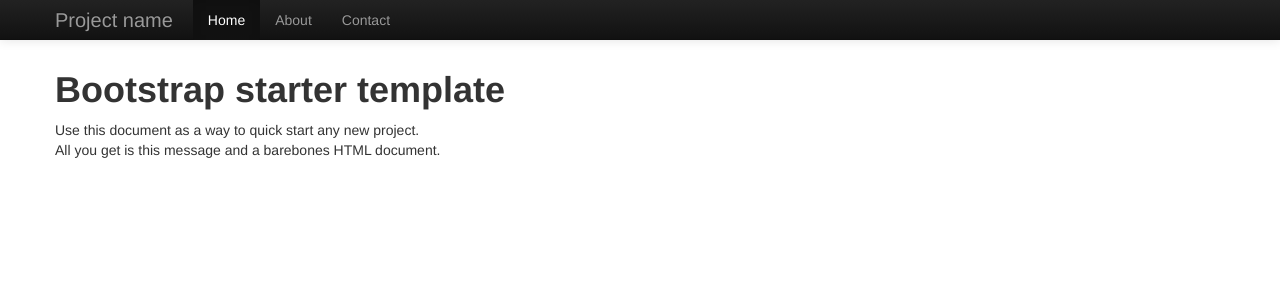
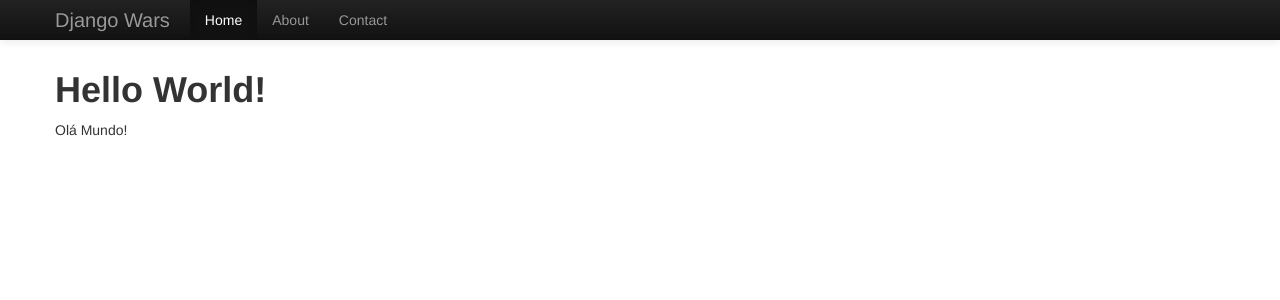
Before and after one commit to frenetic/django-wars, a Django app: page / in a window 1280 px wide. Shown: the top 300 px of the page. Run offline with Django 3.2, Linux system fonts and the light colour scheme; some libraries are stand-ins or nearby versions.

Commit message:
O projeto agora, em sua página inicial exibe a menagem HELLO WORLD!

```diff
--- a/djangowars/templates/index.html
+++ b/djangowars/templates/index.html
@@ -1,3 +1,4 @@
+{% load staticfiles %}
 <!DOCTYPE html>
 <html lang="en">
     <head>
@@ -8,13 +9,14 @@
         <meta name="author" content="">
 
         <!-- Le styles -->
-    <link href="assets/css/bootstrap.css" rel="stylesheet">
+        <link href="{% static 'assets/css/bootstrap.css' %}" rel="stylesheet">
         <style>
         body {
             padding-top: 60px; /* 60px to make the container go all the way to the bottom of the topbar */
         }
         </style>
-    <link href="assets/css/bootstrap-responsive.css" rel="stylesheet">
+
+        <link href="{% static 'assets/css/bootstrap-responsive.css' %}" rel="stylesheet">
 
         <!-- Le HTML5 shim, for IE6-8 support of HTML5 elements -->
         <!--[if lt IE 9]>
@@ -22,11 +24,10 @@
         <![endif]-->
 
         <!-- Le fav and touch icons -->
-    <link rel="shortcut icon" href="assets/ico/favicon.ico">
+        <link rel="shortcut icon" href="{% static 'assets/ico/favicon.ico' %}">
     </head>
 
     <body>
-
         <div class="navbar navbar-inverse navbar-fixed-top">
             <div class="navbar-inner">
                 <div class="container">
@@ -35,7 +36,8 @@
                         <span class="icon-bar"></span>
                         <span class="icon-bar"></span>
                     </a>
-          <a class="brand" href="#">Project name</a>
+                    <a class="brand" href="#">Django Wars</a>
+
                     <div class="nav-collapse collapse">
                         <ul class="nav">
                             <li class="active"><a href="#">Home</a></li>
@@ -47,29 +49,27 @@
             </div>
         </div>
 
+
         <div class="container">
-
-      <h1>Bootstrap starter template</h1>
-      <p>Use this document as a way to quick start any new project.<br> All you get is this message and a barebones HTML document.</p>
-
+            <h1>Hello World!</h1>
+            <p>Olá Mundo!</p>
         </div> <!-- /container -->
 
         <!-- Le javascript
         ================================================== -->
         <!-- Placed at the end of the document so the pages load faster -->
-    <script src="assets/js/jquery.js"></script>
-    <script src="assets/js/bootstrap-transition.js"></script>
-    <script src="assets/js/bootstrap-alert.js"></script>
-    <script src="assets/js/bootstrap-modal.js"></script>
-    <script src="assets/js/bootstrap-dropdown.js"></script>
-    <script src="assets/js/bootstrap-scrollspy.js"></script>
-    <script src="assets/js/bootstrap-tab.js"></script>
-    <script src="assets/js/bootstrap-tooltip.js"></script>
-    <script src="assets/js/bootstrap-popover.js"></script>
-    <script src="assets/js/bootstrap-button.js"></script>
-    <script src="assets/js/bootstrap-collapse.js"></script>
-    <script src="assets/js/bootstrap-carousel.js"></script>
-    <script src="assets/js/bootstrap-typeahead.js"></script>
-
+        <script src="{% static 'assets/js/jquery.js' %}"></script>
+        <script src="{% static 'assets/js/bootstrap-transition.js' %}"></script>
+        <script src="{% static 'assets/js/bootstrap-alert.js' %}"></script>
+        <script src="{% static 'assets/js/bootstrap-modal.js' %}"></script>
+        <script src="{% static 'assets/js/bootstrap-dropdown.js' %}"></script>
+        <script src="{% static 'assets/js/bootstrap-scrollspy.js' %}"></script>
+        <script src="{% static 'assets/js/bootstrap-tab.js' %}"></script>
+        <script src="{% static 'assets/js/bootstrap-tooltip.js' %}"></script>
+        <script src="{% static 'assets/js/bootstrap-popover.js' %}"></script>
+        <script src="{% static 'assets/js/bootstrap-button.js' %}"></script>
+        <script src="{% static 'assets/js/bootstrap-collapse.js' %}"></script>
+        <script src="{% static 'assets/js/bootstrap-carousel.js' %}"></script>
+        <script src="{% static 'assets/js/bootstrap-typeahead.js' %}"></script>
     </body>
 </html>
```
Lines whose indentation alone changed are shown as unchanged.
